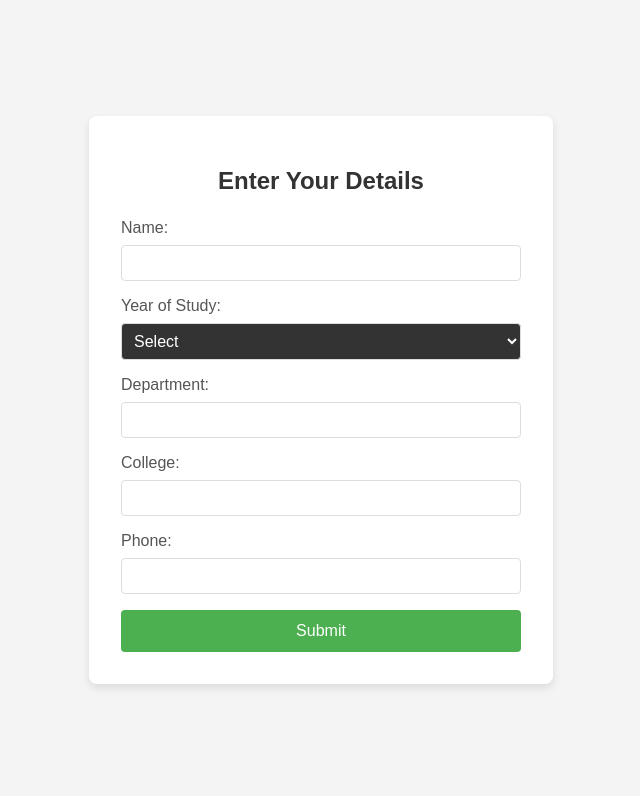
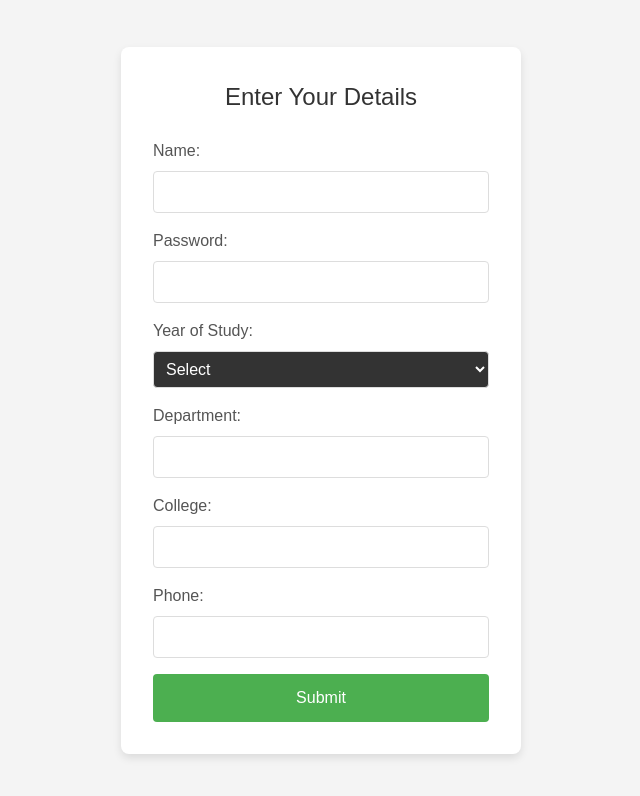
Before and after one commit to StormShadow26/Aura-Tracker, a React (Create React App) app in the folder frontend/: page /details in a window 1280 px wide. Shown: the top 796 px of the page, without its empty margins (319-959 px from the left). Built offline with nearby package versions, Linux system fonts and the light colour scheme.

Commit message:
more css done

```diff
--- a/frontend/src/App.css
+++ b/frontend/src/App.css
@@ -1,4 +1,3 @@
-/* @tailwind base;
+ @tailwind base;
 @tailwind components;
 @tailwind utilities;
- */
--- a/frontend/src/components/Details.jsx
+++ b/frontend/src/components/Details.jsx
@@ -2,13 +2,14 @@ import React, { useState, useEffect } from "react";
 import { useNavigate, useLocation } from "react-router-dom";
 
 const Details = ({ email: propEmail }) => {
+
   const navigate = useNavigate();
   const location = useLocation();
-
 
   const [email, setEmail] = useState(propEmail || "");
 
   useEffect(() => {
+
     if (!propEmail) {
       const queryParams = new URLSearchParams(location.search);
       const emailFromUrl = queryParams.get("email");
@@ -80,7 +81,7 @@ const Details = ({ email: propEmail }) => {
             />
           </div>
 
-          {email && !formData.password && (
+
             <div style={styles.formGroup}>
               <label style={styles.label}>Password:</label>
               <input
@@ -92,7 +93,7 @@ const Details = ({ email: propEmail }) => {
                 style={styles.input}
               />
             </div>
-          )}
+
 
           <div style={styles.formGroup}>
             <label style={styles.label}>Year of Study:</label>
```
